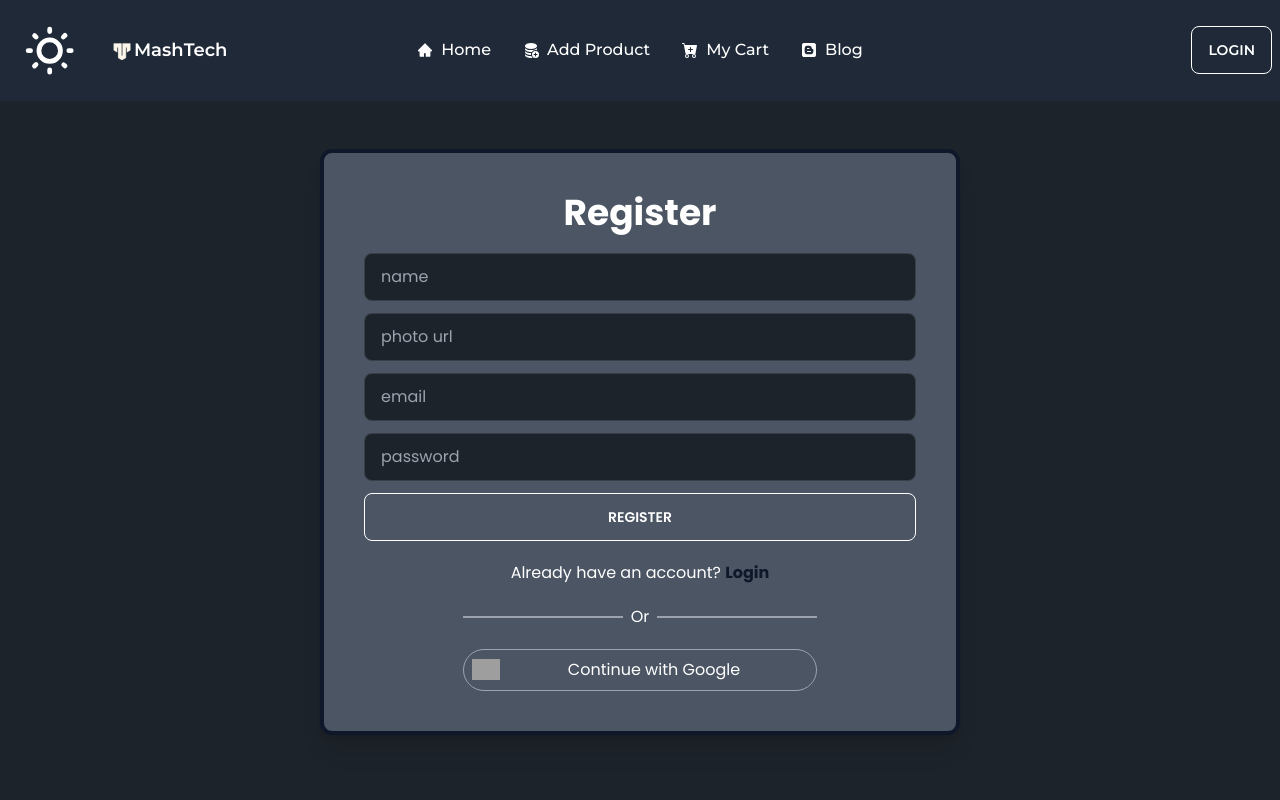
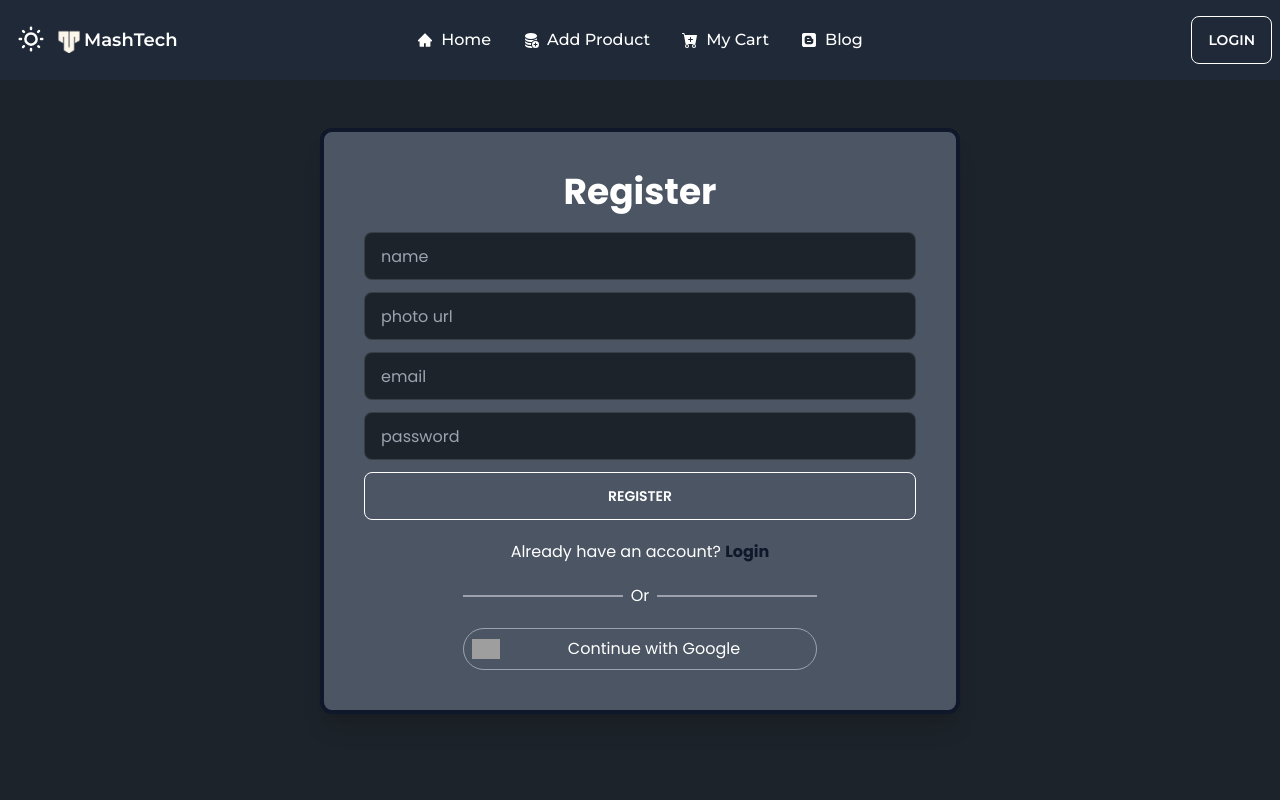
Before and after one commit to mashuk-tamim/mash-tech, a React (Vite) app: page /register in a window 1280 px wide. Shown: the top 800 px of the page. Built offline with nearby package versions, Linux system fonts and the light colour scheme; no server answers; grey boxes are pictures that could not be loaded.

Commit message:
fixed password and dark mode toggle

```diff
--- a/src/components/AllBrands/AllBrands.jsx
+++ b/src/components/AllBrands/AllBrands.jsx
@@ -11,7 +11,7 @@ const AllBrands = () => {
                 setBrands(data);
             });
     }, []);
-    console.log(brands);
+    // console.log(brands);
     return (
         <div className="my-10">
             <h2 className="text-4xl font-bold text-center pb-5">Our Trusted Brands</h2>
--- a/src/components/AllBrands/BrandCards.jsx
+++ b/src/components/AllBrands/BrandCards.jsx
@@ -7,7 +7,7 @@ BrandCards.propTypes = {
 };
 
 function BrandCards({brand}) {
-    console.log(brand);
+    // console.log(brand);
     const {_id, name, logo} = brand;
     return (
         <Link to={`/brand/${_id}`}>
--- a/src/components/Banner/Banner.jsx
+++ b/src/components/Banner/Banner.jsx
@@ -47,8 +47,8 @@ const Banner = () => {
                             src="https://i.postimg.cc/Hs3NJb5d/top-view-set-gadgets-purple-neon-light-pink-min.jpg"
                             alt=""
                         />
-                        <div className="absolute top-1/2 left-1/2 transform -translate-x-1/2 -translate-y-1/2 text-center">
-                            <h2 className="text-white text-2xl md:text-4xl lg:text-5xl font-bold">
+                        <div className="absolute top-1/2 left-1/2 transform -translate-x-1/2 -translate-y-1/2 text-center text-stroke-2">
+                            <h2 className="text-white text-2xl md:text-4xl lg:text-5xl font-bold heading">
                                 Infinite Choices, One Mash Tech.
                             </h2>
                         </div>
--- a/src/components/Navbar/Navbar.jsx
+++ b/src/components/Navbar/Navbar.jsx
@@ -81,35 +81,7 @@ const Navbar = () => {
                 isDark ? "bg-gray-600" : "bg-gray-800"
             } text-white font-montserrat lg:py-3`}
         >
-            <div className="navbar-start">
-                <div>
-                    <label className="swap swap-rotate">
-                        {/* this hidden checkbox controls the state */}
-                        <input
-                            onChange={handleToggle}
-                            type="checkbox"
-                            checked={theme === "light" ? false : true}
-                        />
-
-                        {/* sun icon */}
-                        <svg
-                            className="swap-on fill-current w-3/4 h-full my-auto"
-                            xmlns="http://www.w3.org/2000/svg"
-                            viewBox="0 0 24 24"
-                        >
-                            <path d="M5.64,17l-.71.71a1,1,0,0,0,0,1.41,1,1,0,0,0,1.41,0l.71-.71A1,1,0,0,0,5.64,17ZM5,12a1,1,0,0,0-1-1H3a1,1,0,0,0,0,2H4A1,1,0,0,0,5,12Zm7-7a1,1,0,0,0,1-1V3a1,1,0,0,0-2,0V4A1,1,0,0,0,12,5ZM5.64,7.05a1,1,0,0,0,.7.29,1,1,0,0,0,.71-.29,1,1,0,0,0,0-1.41l-.71-.71A1,1,0,0,0,4.93,6.34Zm12,.29a1,1,0,0,0,.7-.29l.71-.71a1,1,0,1,0-1.41-1.41L17,5.64a1,1,0,0,0,0,1.41A1,1,0,0,0,17.66,7.34ZM21,11H20a1,1,0,0,0,0,2h1a1,1,0,0,0,0-2Zm-9,8a1,1,0,0,0-1,1v1a1,1,0,0,0,2,0V20A1,1,0,0,0,12,19ZM18.36,17A1,1,0,0,0,17,18.36l.71.71a1,1,0,0,0,1.41,0,1,1,0,0,0,0-1.41ZM12,6.5A5.5,5.5,0,1,0,17.5,12,5.51,5.51,0,0,0,12,6.5Zm0,9A3.5,3.5,0,1,1,15.5,12,3.5,3.5,0,0,1,12,15.5Z" />
-                        </svg>
-
-                        {/* moon icon */}
-                        <svg
-                            className="swap-off fill-current w-3/4 h-full my-auto"
-                            xmlns="http://www.w3.org/2000/svg"
-                            viewBox="0 0 24 24"
-                        >
-                            <path d="M21.64,13a1,1,0,0,0-1.05-.14,8.05,8.05,0,0,1-3.37.73A8.15,8.15,0,0,1,9.08,5.49a8.59,8.59,0,0,1,.25-2A1,1,0,0,0,8,2.36,10.14,10.14,0,1,0,22,14.05,1,1,0,0,0,21.64,13Zm-9.5,6.69A8.14,8.14,0,0,1,7.08,5.22v.27A10.15,10.15,0,0,0,17.22,15.63a9.79,9.79,0,0,0,2.1-.22A8.11,8.11,0,0,1,12.14,19.73Z" />
-                        </svg>
-                    </label>
-                </div>
+            <div className="navbar-start flex justify-start">
                 <div className="dropdown">
                     <label tabIndex={0} className="btn btn-ghost md:hidden">
                         <svg
@@ -136,10 +108,38 @@ const Navbar = () => {
                         {navLinks}
                     </ul>
                 </div>
+                <div>
+                    <label className="swap swap-rotate px-2">
+                        {/* this hidden checkbox controls the state */}
+                        <input
+                            onChange={handleToggle}
+                            type="checkbox"
+                            checked={theme === "light" ? false : true}
+                        />
+
+                        {/* sun icon */}
+                        <svg
+                            className="swap-on fill-current w-[25px] md:w-[30px] h-full my-auto pt-1"
+                            xmlns="http://www.w3.org/2000/svg"
+                            viewBox="0 0 24 24"
+                        >
+                            <path d="M5.64,17l-.71.71a1,1,0,0,0,0,1.41,1,1,0,0,0,1.41,0l.71-.71A1,1,0,0,0,5.64,17ZM5,12a1,1,0,0,0-1-1H3a1,1,0,0,0,0,2H4A1,1,0,0,0,5,12Zm7-7a1,1,0,0,0,1-1V3a1,1,0,0,0-2,0V4A1,1,0,0,0,12,5ZM5.64,7.05a1,1,0,0,0,.7.29,1,1,0,0,0,.71-.29,1,1,0,0,0,0-1.41l-.71-.71A1,1,0,0,0,4.93,6.34Zm12,.29a1,1,0,0,0,.7-.29l.71-.71a1,1,0,1,0-1.41-1.41L17,5.64a1,1,0,0,0,0,1.41A1,1,0,0,0,17.66,7.34ZM21,11H20a1,1,0,0,0,0,2h1a1,1,0,0,0,0-2Zm-9,8a1,1,0,0,0-1,1v1a1,1,0,0,0,2,0V20A1,1,0,0,0,12,19ZM18.36,17A1,1,0,0,0,17,18.36l.71.71a1,1,0,0,0,1.41,0,1,1,0,0,0,0-1.41ZM12,6.5A5.5,5.5,0,1,0,17.5,12,5.51,5.51,0,0,0,12,6.5Zm0,9A3.5,3.5,0,1,1,15.5,12,3.5,3.5,0,0,1,12,15.5Z" />
+                        </svg>
+
+                        {/* moon icon */}
+                        <svg
+                            className="swap-off fill-current w-[20px] md:w-[30px] h-full my-auto pt-1"
+                            xmlns="http://www.w3.org/2000/svg"
+                            viewBox="0 0 24 24"
+                        >
+                            <path d="M21.64,13a1,1,0,0,0-1.05-.14,8.05,8.05,0,0,1-3.37.73A8.15,8.15,0,0,1,9.08,5.49a8.59,8.59,0,0,1,.25-2A1,1,0,0,0,8,2.36,10.14,10.14,0,1,0,22,14.05,1,1,0,0,0,21.64,13Zm-9.5,6.69A8.14,8.14,0,0,1,7.08,5.22v.27A10.15,10.15,0,0,0,17.22,15.63a9.79,9.79,0,0,0,2.1-.22A8.11,8.11,0,0,1,12.14,19.73Z" />
+                        </svg>
+                    </label>
+                </div>
                 <Link to="/">
                     <div className="flex items-center">
                         <img
-                            className="w-1/4 md:w-1/5 lg:w-1/12"
+                            className="w-[20px] md:w-1/5 lg:w-[30px]"
                             src={logo_white}
                             alt=""
                         />
--- a/src/pages/BlogDetails/BlogDetails.jsx
+++ b/src/pages/BlogDetails/BlogDetails.jsx
@@ -32,7 +32,7 @@ const BlogDetails = () => {
             <div className="py-2 px-5">
                 <h2 className="text-gray-400">{name}</h2>
                 <p className="text-2xl font-semibold  text-gray-300">{title}</p>
-                <p className="text-gray-400 text-sm">{body}</p>
+                <p className="text-gray-400 text-sm text-justify line-clamp-3 hover:line-clamp-none">{body}</p>
             </div>
         </div>
     );
--- a/src/pages/Register/Register.jsx
+++ b/src/pages/Register/Register.jsx
@@ -22,13 +22,13 @@ const Register = () => {
         console.log(name, photoUrl, email, password);
 
         if (password.length < 6) {
-            toast.error("Password should be at least 6 characters");
-            return;
+            return toast.error("Password should be at least 6 characters");
+
         } else if (/[A-Z]/.test(password)) {
-            toast.error("Password must not contain any UPPERCASE character");
-            return;
+            return toast.error("Password must not contain any UPPERCASE character");
+
         } else if (/[!@#$%^&*(),.?":{}|<>]/.test(password)) {
-            toast.error("Password must not contain any Special character");
+            return toast.error("Password must not contain any Special character");
         }
         signUp(email, password)
             .then((res) => {
```
Also changed, not shown: src/pages/BrandProducts/BrandProducts.jsx (+10 -0 lines).
